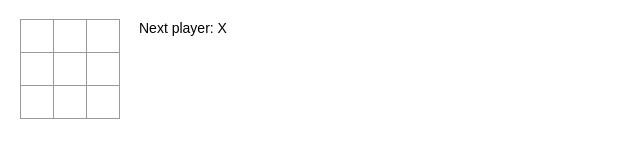
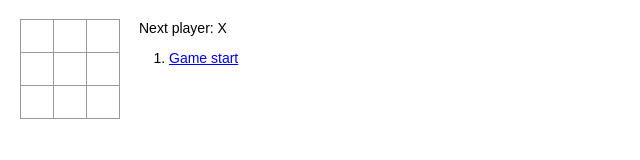
Before and after one commit to genma123/tic-tac-toe, a React app: page / in a window 1280 px wide. Shown: the top 160 px of the page, without its empty margins (0-640 px from the left). Built offline with nearby package versions, Linux system fonts and the light colour scheme.

Commit message:
Got history functionality working, now for some cleanup.

```diff
--- a/src/Game.js
+++ b/src/Game.js
@@ -58,6 +58,10 @@ class Game extends React.Component {
     // const toggleClick = id => event => toggleTodo(id);
   }
 
+  handleClick2(i) {
+    console.log("in handleClick2, i: " + i);
+    this.props.jumpTo(i);
+  }
   /* jumpTo(i) {
     console.log(i);
     this.setState({
@@ -66,10 +70,9 @@ class Game extends React.Component {
     });
   } */
   render() {
-    /* const history = this.state.history;
-    const current = history[this.state.stepNumber];
-    const winner = calculateWinner(current.squares); */
-    const squares = this.props.gameState.get('history').last().get('squares').toJS();
+    const history = this.props.gameState.get('history');
+    const stepNumber = this.props.gameState.get('stepNumber');
+    const squares = history.get(stepNumber).get('squares').toJS();
     const winner = calculateWinner(squares);
     let status;
     if (winner) {
@@ -77,16 +80,17 @@ class Game extends React.Component {
     } else {
       status = 'Next player: ' + ((this.props.gameState.get('stepNumber') + 1) % 2 ? 'X' : 'O');
     }
-    /* const moves = history.map((step, i) => {
-      const desc = step.moveNumber ?
-        'Move #' + step.moveNumber :
+    const moves = history.map((step, i) => {
+      const desc = step.get('moveNumber') ?
+        'Move #' + step.get('moveNumber') :
         'Game start';
       return (
-        <li key={step.moveNumber}>
-        <a href="#" onClick={() => this.jumpTo(i)}>{desc}</a>
+        <li key={step.get('moveNumber')}>
+        {/* <a href="#" onClick={() => this.jumpTo(i)}>{desc}</a> */}
+        <a href="#" onClick={() => this.handleClick2(i)}>{desc}</a>
         </li>
       );
-    }); */
+    });
 
     return (
       <div className="game">
@@ -98,7 +102,7 @@ class Game extends React.Component {
         </div>
         <div className="game-info">
           <div>{status}</div>
-          {/* <ol>{moves}</ol> */}
+          <ol>{moves}</ol>
         </div>
       </div>
     );
--- a/src/containers.js
+++ b/src/containers.js
@@ -9,8 +9,8 @@ export const WrappedGame = connect(
 
   function mapDispatchToProps(dispatch) {
     return {
-      playSquare: (index, player) => dispatch(playSquare(index, player))
-      // jummpTo TODO
+      playSquare: (index, player) => dispatch(playSquare(index, player)),
+      jumpTo: index => dispatch(jumpTo(index))
     }
 
   }
--- a/src/reducer.js
+++ b/src/reducer.js
@@ -3,6 +3,7 @@ import { List, Map } from 'immutable';
 export default function(gameState, action) {
   switch(action.type) {
     case 'PLAY_SQUARE':
+    // console.log("in PLAY_SQUARE action, index: " + action.payload.index);
       var i = action.payload.index;
       var history = gameState.get('history');
       var squares = history.last().get('squares');
@@ -12,8 +13,11 @@ export default function(gameState, action) {
       history = history.push(Map({squares: squares, moveNumber: stepNumber}));
       return gameState.set('history', history).set('stepNumber', stepNumber);
     case 'JUMP_TO':
-      // ...
-      return gameState;
+    // console.log("in JUMP_TO action, index: " + action.payload.index);
+      return gameState.set('stepNumber', action.payload.index);
+      /* var gs = gameState.set('stepNumber', action.payload.index);
+      console.log(JSON.stringify(gs.toJS(), null, 2));
+      return gs; */
     default:
       return gameState;
   }
```
